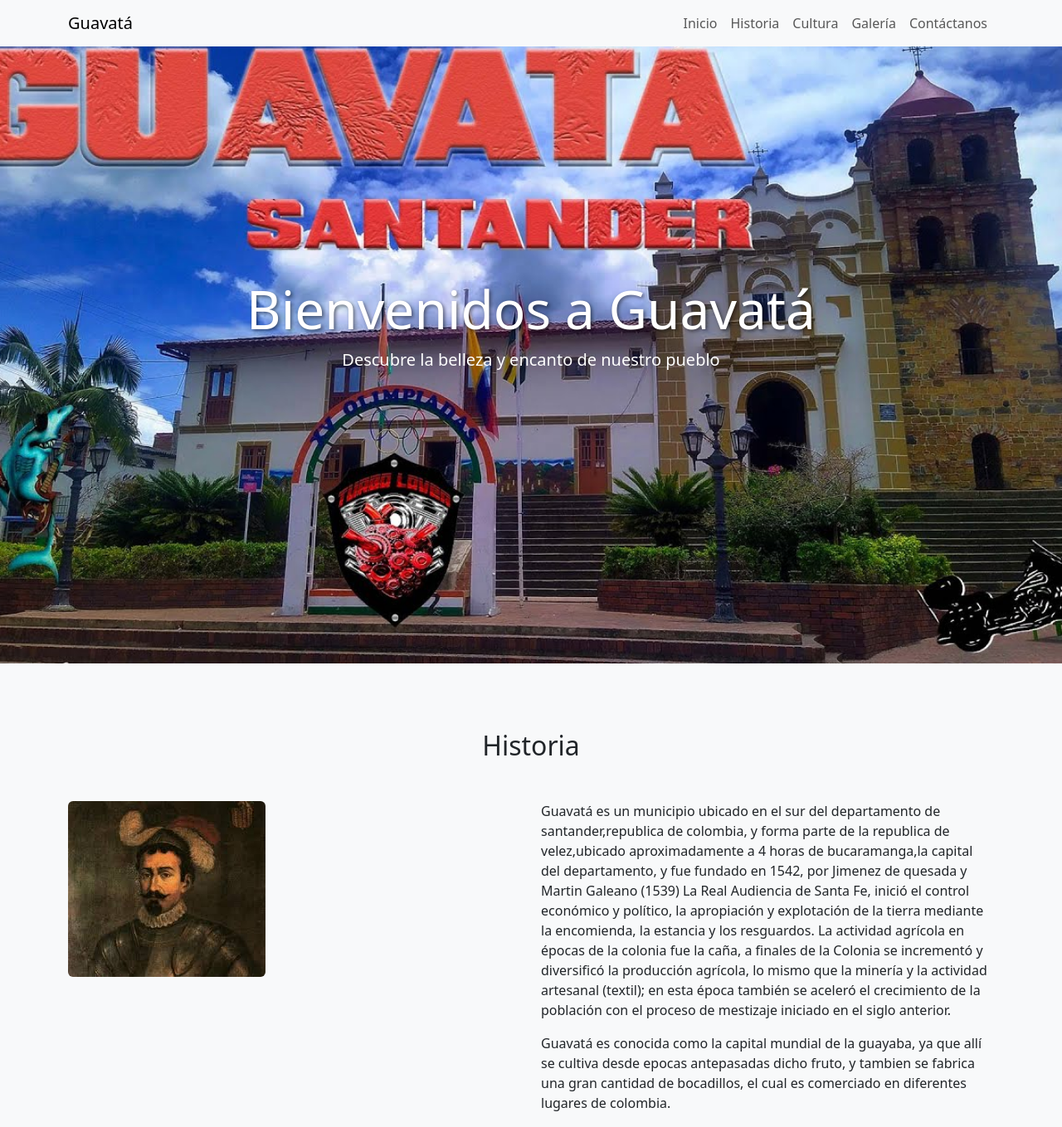
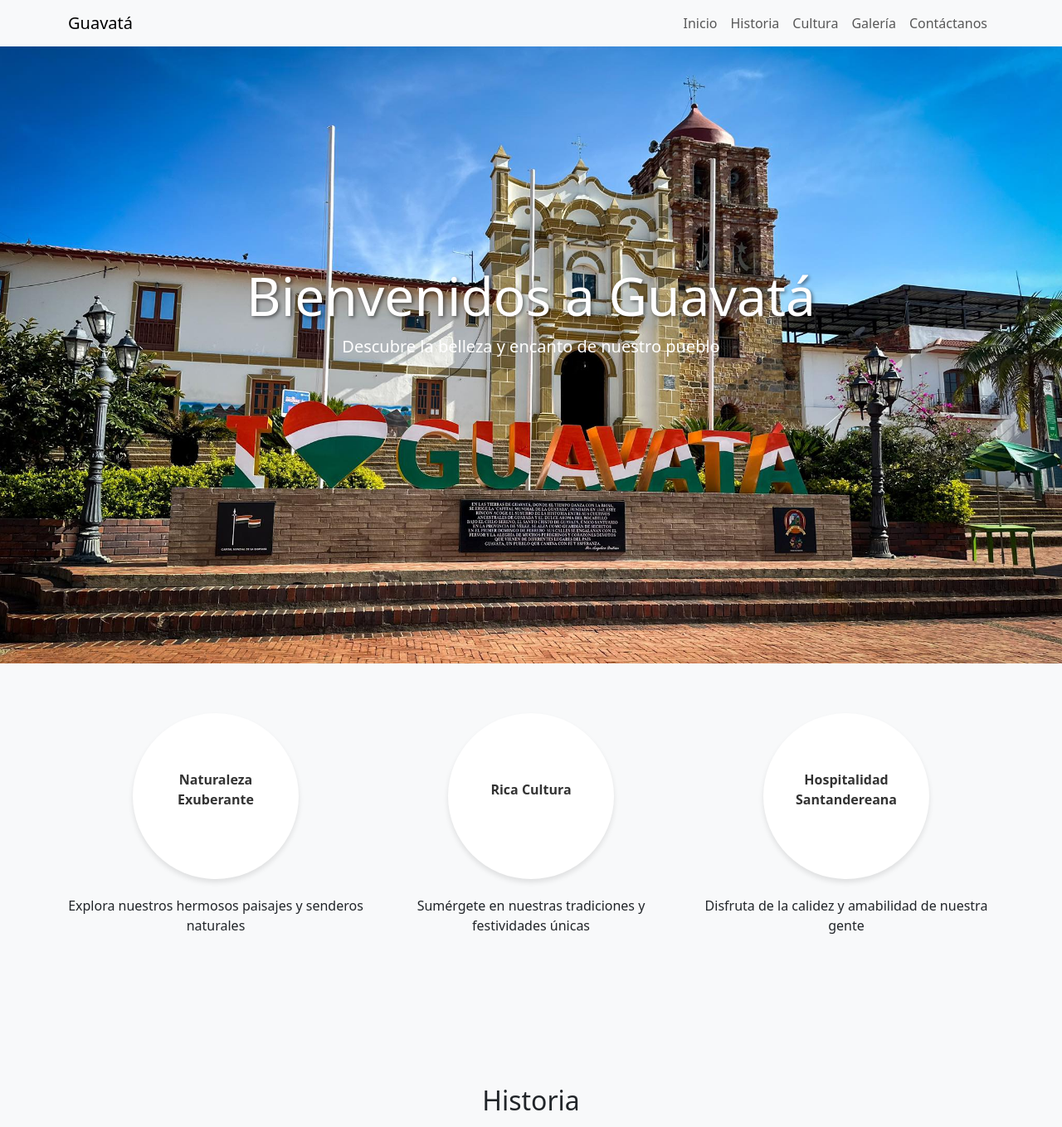
Before and after one commit to BryanMatheus/PaginaGuavata, a Flask app: template app/templates/pagina2/landingPage.html in a window 1280 px wide. Shown: the top 1359 px of the page at 83% size. Run offline with Flask 3, Linux system fonts and the light colour scheme; the template is opened without the code that fills it, so the values that code supplies are empty.

Commit message:
Landing Page Fabian

```diff
--- a/app/templates/pagina2/landingPage.html
+++ b/app/templates/pagina2/landingPage.html
@@ -10,19 +10,43 @@
             padding: 80px 0;
         }
         .hero {
-            background-image: url('/app/static/img/fondo.jpg');
+            background-image: url('/app/static/img/guavatafondo.jpg');
             background-size: cover;
             background-position: center;
             height: 100vh;
             display: flex;
+            flex-direction: column;
+            justify-content: center;
             align-items: center;
-            justify-content: center;
+            color: white;
             text-align: center;
-            color: white;
         }
         .hero h1 {
             font-size: 4rem;
             text-shadow: 2px 2px 4px rgba(0,0,0,0.5);
+        }
+        .bubbles-section {
+            background-color: #f8f9fa;
+            padding: 60px 0;
+        }
+        .bubble {
+            background-color: white;
+            border-radius: 50%;
+            width: 200px;
+            height: 200px;
+            display: flex;
+            align-items: center;
+            justify-content: center;
+            margin: 0 auto 20px;
+            color: #333;
+            font-weight: bold;
+            text-align: center;
+            padding: 20px;
+            transition: transform 0.3s ease;
+            box-shadow: 0 4px 6px rgba(0,0,0,0.1);
+        }
+        .bubble:hover {
+            transform: scale(1.05);
         }
         .gallery img {
             width: 100%;
@@ -64,7 +88,32 @@
     <section id="inicio" class="hero">
         <div class="container">
             <h1>Bienvenidos a Guavatá</h1>
-            <p class="lead">Descubre la belleza y encanto de nuestro pueblo</p>
+            <p class="lead mb-5">Descubre la belleza y encanto de nuestro pueblo</p>
+        </div>
+    </section>
+
+    <section class="bubbles-section">
+        <div class="container">
+            <div class="row justify-content-center">
+                <div class="col-md-4 mb-4">
+                    <div class="bubble">
+                        <p>Naturaleza Exuberante</p>
+                    </div>
+                    <p class="text-center">Explora nuestros hermosos paisajes y senderos naturales</p>
+                </div>
+                <div class="col-md-4 mb-4">
+                    <div class="bubble">
+                        <p>Rica Cultura</p>
+                    </div>
+                    <p class="text-center">Sumérgete en nuestras tradiciones y festividades únicas</p>
+                </div>
+                <div class="col-md-4 mb-4">
+                    <div class="bubble">
+                        <p>Hospitalidad Santandereana</p>
+                    </div>
+                    <p class="text-center">Disfruta de la calidez y amabilidad de nuestra gente</p>
+                </div>
+            </div>
         </div>
     </section>
 
@@ -73,23 +122,11 @@
             <h2 class="text-center mb-5">Historia</h2>
             <div class="row">
                 <div class="col-md-6">
-                    <img src="/app/static/img/martin.jpg" alt="Imagen histórica de Guavatá" class="img-fluid rounded">
-
+                    <img src="/placeholder.svg?height=300&width=400" alt="Imagen histórica de Guavatá" class="img-fluid rounded">
                 </div>
                 <div class="col-md-6">
-                    <P>Guavatá es un municipio ubicado en el sur del departamento de santander,republica de colombia, y forma parte de la republica de velez,ubicado aproximadamente a 4 horas de bucaramanga,la capital del departamento, y fue fundado en 1542, por Jimenez de quesada y Martin Galeano (1539) La Real Audiencia de Santa Fe, inició el control económico y político, la apropiación y explotación de la tierra mediante la encomienda, la estancia y los resguardos. La actividad agrícola en épocas de la colonia fue la caña, a finales de la Colonia se incrementó y diversificó la producción agrícola, lo mismo que la minería y la actividad artesanal (textil); en esta época también se aceleró el crecimiento de la población con el proceso de mestizaje iniciado en el siglo anterior.</P>
-
-                    <p>Guavatá es conocida como la capital mundial de la guayaba, ya que allí se cultiva desde epocas antepasadas dicho fruto, y tambien se fabrica <br> una gran cantidad de bocadillos, el cual es comerciado en diferentes lugares de colombia.</p>
-
-                    <p>La actividad agrícola en épocas de la colonia fue la caña, a finales de la colonia se incrementó y diversificó la producción agrícola, lo mismo que la minería y la actividad artesanal (textil); en ésta época también se aceleró el crecimiento de la población con el proceso de mestizaje iniciado en el siglo anterior.</p>
-
-                    <p>Guavatá figuran con 25 veredas las cuales son: San Rafael, Pavachoque, Puente Naranjos, San Jose de Iroba, Estancia de González, San Vicente,    San Roque Picacho, Botua I, Botua II, Matarredonda, Helechal y mesa,Casiquito, Pedregal, Popoa, Helechal y Mesa, Tres Esquinas,<br> Tres Esquinas Los Patios, Puerto López, Unión, Mercadillo, Escobal y El Injerto.</p>
-
-                    <p>En el ámbito cultural, Guavatá comparte muchas tradiciones con otros municipios de la provincia de Vélez, como la música carranguera, los festivales locales y las costumbres campesinas. A lo largo de su historia, Guavatá ha mantenido su esencia rural, aunque ha tenido un<br> desarrollo gradual en términos de infraestructura y comunicaciones.</p>
-
-                    <p> En los últimos años, el turismo ha empezado a ganar relevancia, debido a sus paisajes naturales y la cercanía con otros destinos turísticos de Santander.Sin embargo, sigue siendo un municipio con un fuerte arraigo en sus tradiciones agrícolas y culturales.</p>
-
-
+                    <p>Guavatá es un municipio colombiano ubicado en el departamento de Santander. Su historia se remonta a la época precolombina, cuando la región estaba habitada por indígenas Guanes. El pueblo fue fundado oficialmente en el siglo XVII y desde entonces ha sido un importante centro agrícola y cultural de la región.</p>
+                    <p>A lo largo de los años, Guavatá ha preservado su rica herencia cultural y natural, convirtiéndose en un destino atractivo para quienes buscan experimentar la autenticidad de la vida rural colombiana.</p>
                 </div>
             </div>
         </div>
```
